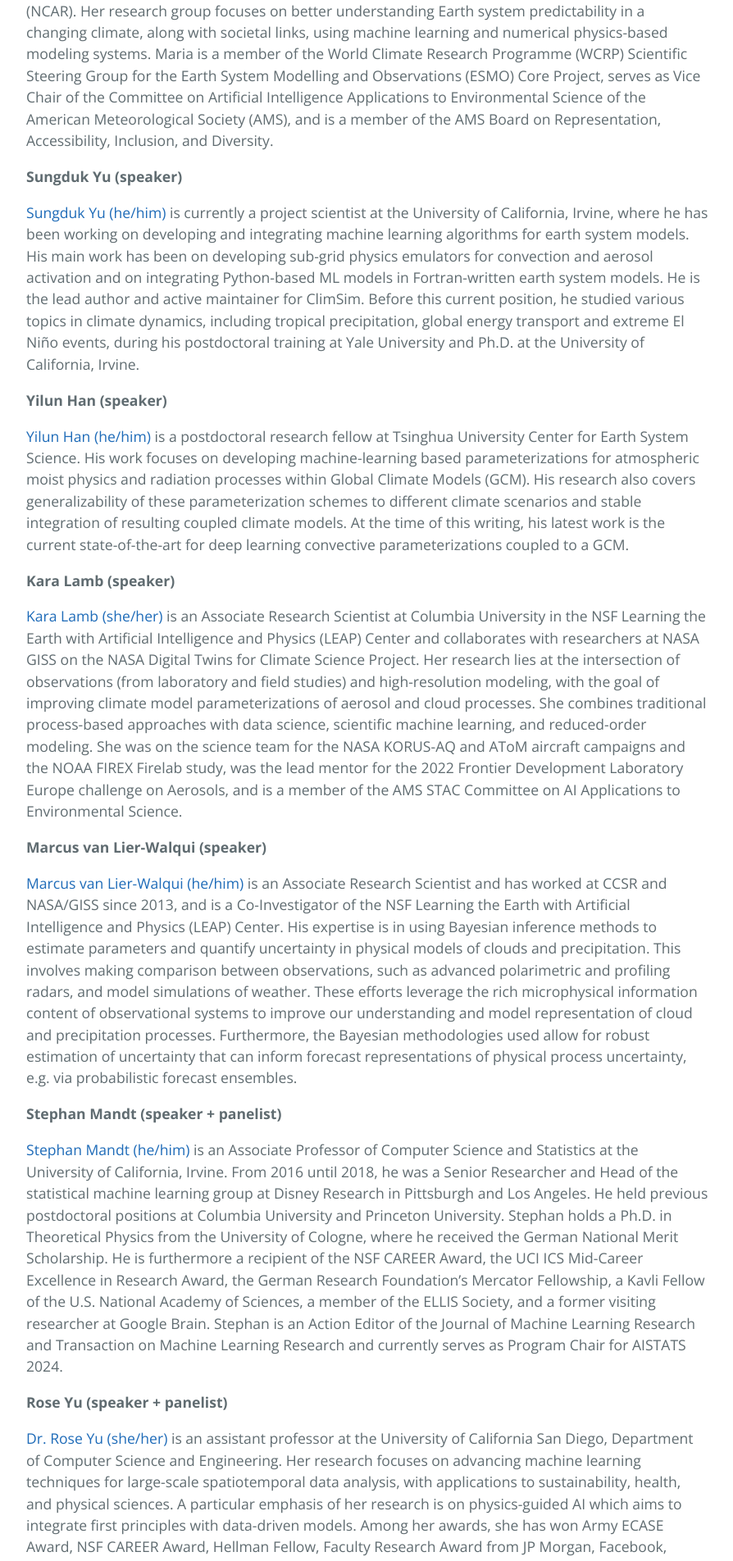
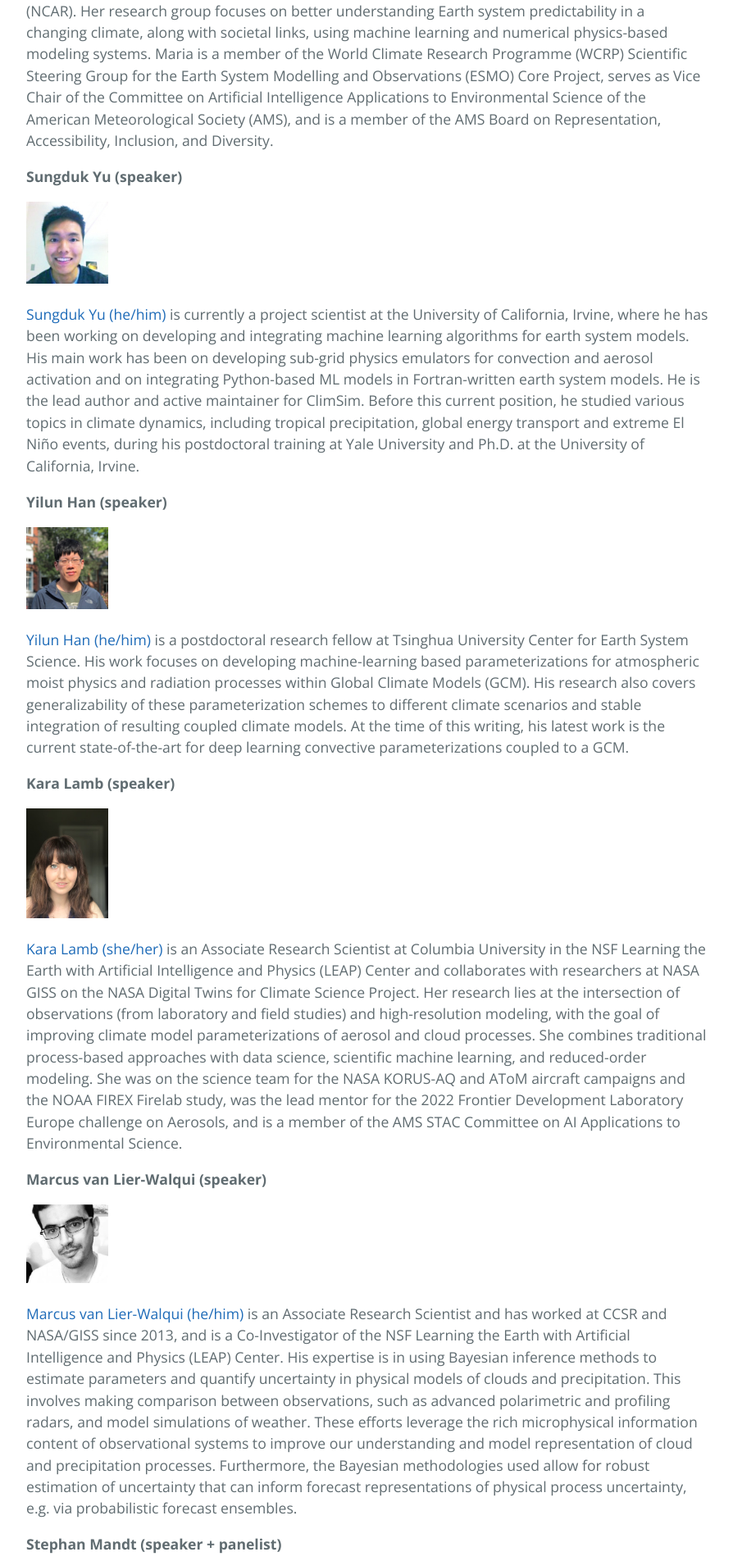
Before and after one commit to leap-stc/ml4esm-workshop, a Jekyll site: the page built from index.md, in a window 1280 px wide. Shown: the part 3532-5436 px from the top of the page at 82% size, without its empty margins (192-1086 px from the left). Built offline with Jekyll 4.4.1, drawn with Linux system fonts in a browser that asks for light colours.

Commit message:
Update index.md
Add photos

```diff
--- a/index.md
+++ b/index.md
@@ -91,41 +91,61 @@ _All listed speakers have been confirmed._ The coffee breaks, poster sessions, Q
 
 **Sungduk Yu (speaker)**
 
+<img src="photos/SungdukYu.jpeg" alt="SungdukYu" width="100"/>
+
 [Sungduk Yu (he/him)](https://www.linkedin.com/in/sungduk-yu/) is currently a project scientist at the University of California, Irvine, where he has been working on developing and integrating machine learning algorithms for earth system models. His main work has been on developing sub-grid physics emulators for convection and aerosol activation and on integrating Python-based ML models in Fortran-written earth system models. He is the lead author and active maintainer for ClimSim. Before this current position, he studied various topics in climate dynamics, including tropical precipitation, global energy transport and extreme El Niño events, during his postdoctoral training at Yale University and Ph.D. at the University of California, Irvine.
 
 **Yilun Han (speaker)**
+
+<img src="photos/YilunHan.jpg" alt="Han" width="100"/>
 
 [Yilun Han (he/him)](https://www.researchgate.net/profile/Yilun-Han-4) is a postdoctoral research fellow at Tsinghua University Center for Earth System Science. His work focuses on developing machine-learning based parameterizations for atmospheric moist physics and radiation processes within Global Climate Models (GCM). His research also covers generalizability of these parameterization schemes to different climate scenarios and stable integration of resulting coupled climate models. At the time of this writing, his latest work is the current state-of-the-art for deep learning convective parameterizations coupled to a GCM.
 
 **Kara Lamb (speaker)**
 
+<img src="photos/KaraLamb.jpeg" alt="Lamb" width="100"/>
+
 [Kara Lamb (she/her)](https://datascience.columbia.edu/people/kara-lamb/) is an Associate Research Scientist at Columbia University in the NSF Learning the Earth with Artificial Intelligence and Physics (LEAP) Center and collaborates with researchers at NASA GISS on the NASA Digital Twins for Climate Science Project. Her research lies at the intersection of observations (from laboratory and field studies) and high-resolution modeling, with the goal of improving climate model parameterizations of aerosol and cloud processes. She combines traditional process-based approaches with data science, scientific machine learning, and reduced-order modeling. She was on the science team for the NASA KORUS-AQ and AToM aircraft campaigns and the NOAA FIREX Firelab study, was the lead mentor for the 2022 Frontier Development Laboratory Europe challenge on Aerosols, and is a member of the AMS STAC Committee on AI Applications to Environmental Science.
 
 **Marcus van Lier-Walqui (speaker)**
+
+<img src="photos/Marcus-van-Lier-Walqui.jpg" alt="Marcus-van-Lier-Walqui" width="100"/>
 
 [Marcus van Lier-Walqui (he/him)](https://ccsr.columbia.edu/people/marcus-van-lier-walqui) is an Associate Research Scientist and has worked at CCSR and NASA/GISS since 2013, and is a Co-Investigator of the NSF Learning the Earth with Artificial Intelligence and Physics (LEAP) Center. His expertise is in using Bayesian inference methods to estimate parameters and quantify uncertainty in physical models of clouds and precipitation. This involves making comparison between observations, such as advanced polarimetric and profiling radars, and model simulations of weather. These efforts leverage the rich microphysical information content of observational systems to improve our understanding and model representation of cloud and precipitation processes. Furthermore, the Bayesian methodologies used allow for robust estimation of uncertainty that can inform forecast representations of physical process uncertainty, e.g. via probabilistic forecast ensembles.
 
 **Stephan Mandt (speaker + panelist)**
 
+<img src="photos/StephanMandt.jpg" alt="Mandt" width="100"/>
+
 [Stephan Mandt (he/him)](http://www.stephanmandt.com/) is an Associate Professor of Computer Science and Statistics at the University of California, Irvine. From 2016 until 2018, he was a Senior Researcher and Head of the statistical machine learning group at Disney Research in Pittsburgh and Los Angeles. He held previous postdoctoral positions at Columbia University and Princeton University. Stephan holds a Ph.D. in Theoretical Physics from the University of Cologne, where he received the German National Merit Scholarship. He is furthermore a recipient of the NSF CAREER Award, the UCI ICS Mid-Career Excellence in Research Award, the German Research Foundation's Mercator Fellowship, a Kavli Fellow of the U.S. National Academy of Sciences, a member of the ELLIS Society, and a former visiting researcher at Google Brain. Stephan is an Action Editor of the Journal of Machine Learning Research and Transaction on Machine Learning Research and currently serves as Program Chair for AISTATS 2024.
 
 **Rose Yu (speaker + panelist)**
+
+<img src="photos/RoseYu.jpg" alt="RoseYu" width="100"/>
 
 [Dr. Rose Yu (she/her)](https://roseyu.com/) is an assistant professor at the University of California San Diego, Department of Computer Science and Engineering. Her research focuses on advancing machine learning techniques for large-scale spatiotemporal data analysis, with applications to sustainability, health, and physical sciences. A particular emphasis of her research is on physics-guided AI which aims to integrate first principles with data-driven models. Among her awards, she has won Army ECASE Award, NSF CAREER Award, Hellman Fellow, Faculty Research Award from JP Morgan, Facebook, Google, Amazon, and Adobe, Several Best Paper Awards, Best Dissertation Award at USC, and was nominated as one of the ’MIT Rising Stars in EECS’.
 
 **Aditi Krishnapriyan (speaker)**
 
+<img src="photos/AditiKrishnapriyan.png" alt="Krishnapriyan" width="100"/>
+
 [Aditi Krishnapriyan (she/her)](https://a1k12.github.io/) is an assistant professor of Chemical Engineering and EECS at UC Berkeley where she is also a member of Berkeley AI Research (BAIR) and part of the AI+Science group in EECS and the theory group in Chemical Engineering. She is interested in developing methods in machine learning that are driven by the distinct challenges and opportunities in the natural sciences, with particular interest in physics-inspired machine learning methods. Some areas of exploration include approaches to incorporate physical inductive biases (such as symmetries, conservation laws) into ML models to improve generalization for scientific problems, the advantages that ML can bring to classical physics-based numerical solvers (such as through end-to-end differentiable frameworks and implicit layers), and better learning strategies for distribution shifts in the physical sciences.
 
 **Nils Thuerey (speaker)**
+
+<img src="photos/NilsThuerey.jpg" alt="Thuerey" width="100"/>
 
 [Nils Thuerey (he/him)](https://ge.in.tum.de/about/n-thuerey/) is an associate professor at the computer science department of the Technical University of Munich (TUM) where he leads a research group working on deep learning methods for physical simulations, with an emphasis on fluid flow problems. He has co-authored a freely available, Jupyter based textbook on physics-based deep learning, and his group has pioneered novel methods for improving the stability, rollout, and physical consistency of neural network-based PDE solvers. He is especially interested in solvers that employ traditional numerics alongside learned components, and, more recently, in leveraging diffusion modelling for improved neural simulations.
 
 **Aditya Grover (speaker)**
 
+<img src="photos/AdityaGrover.png" alt="Grover" width="100"/>
+
 [Aditya Grover (he/him)](https://aditya-grover.github.io/) is an assistant professor of computer science at UCLA. He leads the Machine Intelligence (MINT) group, where they develop AI systems that can interact and reason with limited supervision. His current research is at the intersection of generative models and sequential decision making, and their application for scientific reasoning. He also grounds this research via the ML4Climate initiative, where his group develops data-driven methods and software to accelerate scientific discovery for climate change applications. His research has been awarded the best paper award at NeurIPS, the ACM SIGKDD Doctoral Dissertation Award, the AI Researcher of the Year Award by Samsung, and the Kavli Fellowship by the US National Academy of Sciences. Aditya received his postdoctoral training from UC Berkeley, PhD from Stanford, and bachelors from IIT Delhi, all in computer science.
 
 **David Rolnick (speaker)**
+
+<img src="photos/DavidRolnickt.jpg" alt="Rolnick" width="100"/>
 
 [David Rolnick (he/him)](https://davidrolnick.com/) is an Assistant Professor and Canada CIFAR AI Chair in the School of Computer Science at McGill University and at Mila Quebec AI Institute, where his work focuses on applications of machine learning to help address climate change. He is a Co-founder and Chair of Climate Change AI and Scientific Co-director of Sustainability in the Digital Age. Dr. Rolnick received his Ph.D. in Applied Mathematics from MIT. He is a former NSF Mathematical Sciences Postdoctoral Research Fellow, NSF Graduate Research Fellow, and Fulbright Scholar, and was named to the MIT Technology Review's 2021 list of "35 Innovators Under 35."
 
@@ -133,33 +153,49 @@ _All listed speakers have been confirmed._ The coffee breaks, poster sessions, Q
 
 **Jerry Lin (UC Irvine)**
 
+<img src="photos/JerryLin.jpg" alt="Lin" width="100"/>
+
 [Jerry Lin (he/him)](https://www.linkedin.com/in/jerry-lin-3a8801104/) is a PhD candidate at UC Irvine and graduate research assistant in the NSF Learning the Earth with Artificial Intelligence and Physics (LEAP) Center working on neural network emulators of convection and radiation coupled inside climate models. His current work involves developing and coupling stochastic parameterizations, and he previously developed push-button capabilities for multi-hundred ensemble tests for coupled hybrid physics-ML climate simulations. He is a co-author and active maintainer for ClimSim and an organizer for the upcoming Kaggle competition. He has previously managed a student-run data science course at UC Berkeley.
 
 **Ritwik Gupta (UC Berkeley)**
+
+<img src="photos/RitwikGupta.jpg" alt="Gupta" width="100"/>
 
 [Ritwik Gupta (he/him)](https://ritwikgupta.me/) is a Ph.D. student at the University of California, Berkeley. His research focus is on computer vision for humanitarian assistance and disaster response, as well as the development of policies related to the use of machine learning in developing areas. His research has been used widely by organizations such as the United Nations, CAL FIRE, and the International Red Cross. Ritwik is a Graduate Fellow with the Berkeley Risk and Security Lab, a Research Fellow at Berkeley’s Human Rights Center, and a Fellow at Berkeley’s AI Policy Hub. Ritwik is the Director of the Berkeley AI Research Climate Initiative which brings together researchers to work on AI research through the lens of climate change and helps to translate that work into real-world applications.
 
 **Margarita Geleta (UC Berkeley)**
 
+<img src="photos/MargaritaGeleta.jpeg" alt="Geleta" width="100"/>
+
 [Margarita Geleta (she/her)](https://margaritageleta.github.io/) is a Ph.D. student at the University of California, Berkeley, affiliated with Berkeley AI Research (BAIR). She has led research on multimodal deep steganography at the Image Processing Group (UPC), developed algorithms for genotype compression, simulation, and imputation in the Bustamante Lab at the Stanford School of Medicine, and interned at Amazon.com as an Applied Scientist. In addition to teaching at UPC, UC Irvine, and tech academies, Margarita has organized workshops and career fairs with +200 participants and co-organized Europe's biggest student hackathon with +700 participants.
 
 **Mohamed Aziz Bhouri (Columbia University)**
+
+<img src="photos/AzizBhouri.png" alt="Bhouri" width="100"/>
 
 [Mohamed Aziz Bhouri (he/him)](https://gentinelab.eee.columbia.edu/people/aziz-bhouri) is an NSF AGS-PRF fellow postdoctoral researcher at Columbia University in Pr. Pierre Gentine’s lab. His work focuses on physics-informed machine learning, differentiable programming for systems calibration and Bayesian inference, with experience in Finite Element methods and model order reduction techniques. Dr. Bhouri is also affiliated with NSF Science and Technology Center “Learning the Earth with Artificial Intelligence and Physics” (LEAP) and  “Multiscale Machine Learning In Coupled Earth System Modeling” (M2LInES) project.
 
 **Tian Zheng (Columbia University)**
 
+<img src="photos/TianZheng.jpg" alt="Zheng" width="100"/>
+
 [Tian Zheng (she/her)](https://stat.columbia.edu/~tzheng/) is Professor and Department Chair of Statistics at Columbia University. She is Chief Convergence Officer and Education Director of the NSF Science Technology Center “Learning the Earth with AI and Physics”. In her research, she develops novel methods for exploring and understanding patterns in complex data from different application domains such as biology, psychology, climate modeling, etc. In 2016, she designed Applied Data Science, a project-based learning course that offers mini data-intensive challenges. She was Associate Director for Education at Columbia’s Data Science Institute from 2017 to 2020 and a faculty advisor for Columbia Statistics Club from 2016 to 2021. She has organized and served as a judge in 10+ data competitions and hackathons.
 
 **Yongquan Qu (Columbia University)**
+
+<img src="photos/YongquanQu.jpg" alt="Qu" width="100"/>
 
 [Yongquan Qu (he/him)](https://yongquan-qu.github.io/) is a Ph.D. candidate at Columbia University. His primary research delves into the intersection of scientific machine learning and computational methods, aiming to enhance the modeling and understanding of turbulence in the atmospheric boundary layer. He also works on developing a hybrid framework that integrates probabilistic machine learning with data assimilation in the context of climate projections. He is a graduate research assistant of the NSF Science and Technology Center “Learning the Earth with Artificial Intelligence and Physics” (LEAP). He is also affiliated with the “Multiscale Machine Learning In Coupled Earth System Modeling” (M2LInES) project - an international collaborative project to improve climate models with scientific machine learning.
 
 **Laura Mansfield (Stanford University)**
 
+<img src="photos/LauraMansfield.jpg" alt="Mansfield" width="100"/>
+
 [Laura Mansfield (she/her)](https://profiles.stanford.edu/laura-mansfield) is a postdoctoral researcher at Stanford University. Her research focuses on Bayesian statistics and machine learning methods for the development of subgrid-scale gravity wave parameterization in climate models, in order to improve the representation of stratospheric dynamics. She works on both the calibration of conventional gravity wave parameterizations and also on replacing these entirely with novel machine learning alternatives. She is particularly interested in uncertainty quantification of climate models. Previously, she completed her PhD in 2021 at the University of Reading, following the Mathematics of Planet Earth MRes at University of Reading in 2017 and an MSci in Physics at Imperial College London in 2016.
 
 **Maja Rudolph (Bosch Research)**
+
+<img src="photos/MajaRudolph.jpg" alt="Rudolph" width="100"/>
 
 [Maja Rudolph (she/her)](http://maja-rita-rudolph.com/) is a Senior Research Scientist at the Bosch Center for Artificial Intelligence, where she works in the field of deep probabilistic modeling. She completed her Ph.D. in Computer Science at Columbia University, advised by David Blei, in 2018. Maja holds an MS in Electrical Engineering from Columbia University and a BS in Mathematics from MIT. Her research lies at the intersection of Bayesian machine learning and deep learning, with a focus on deep probabilistic sequence models, neural transformation learning, and embedding methods.
 
```
